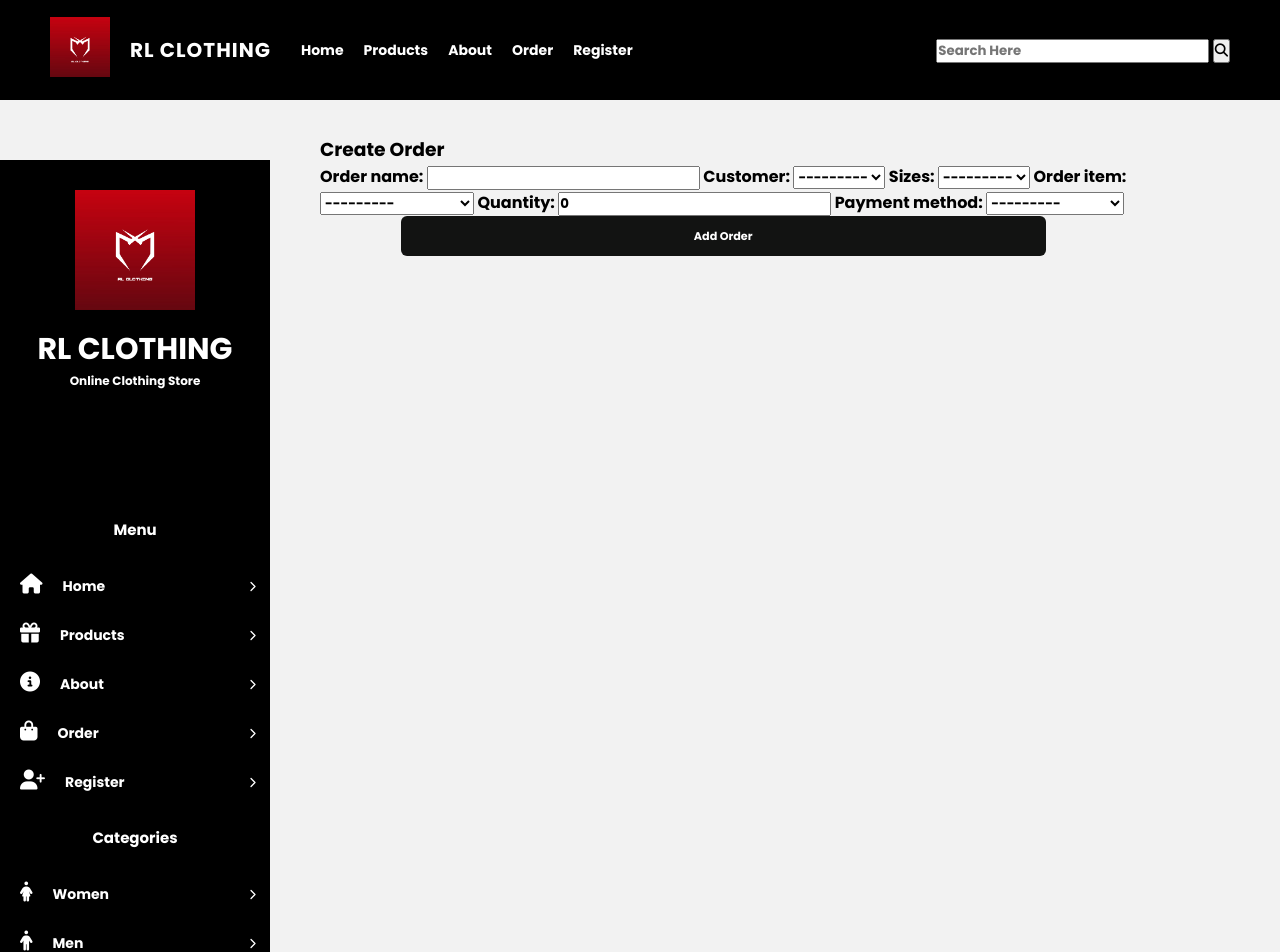
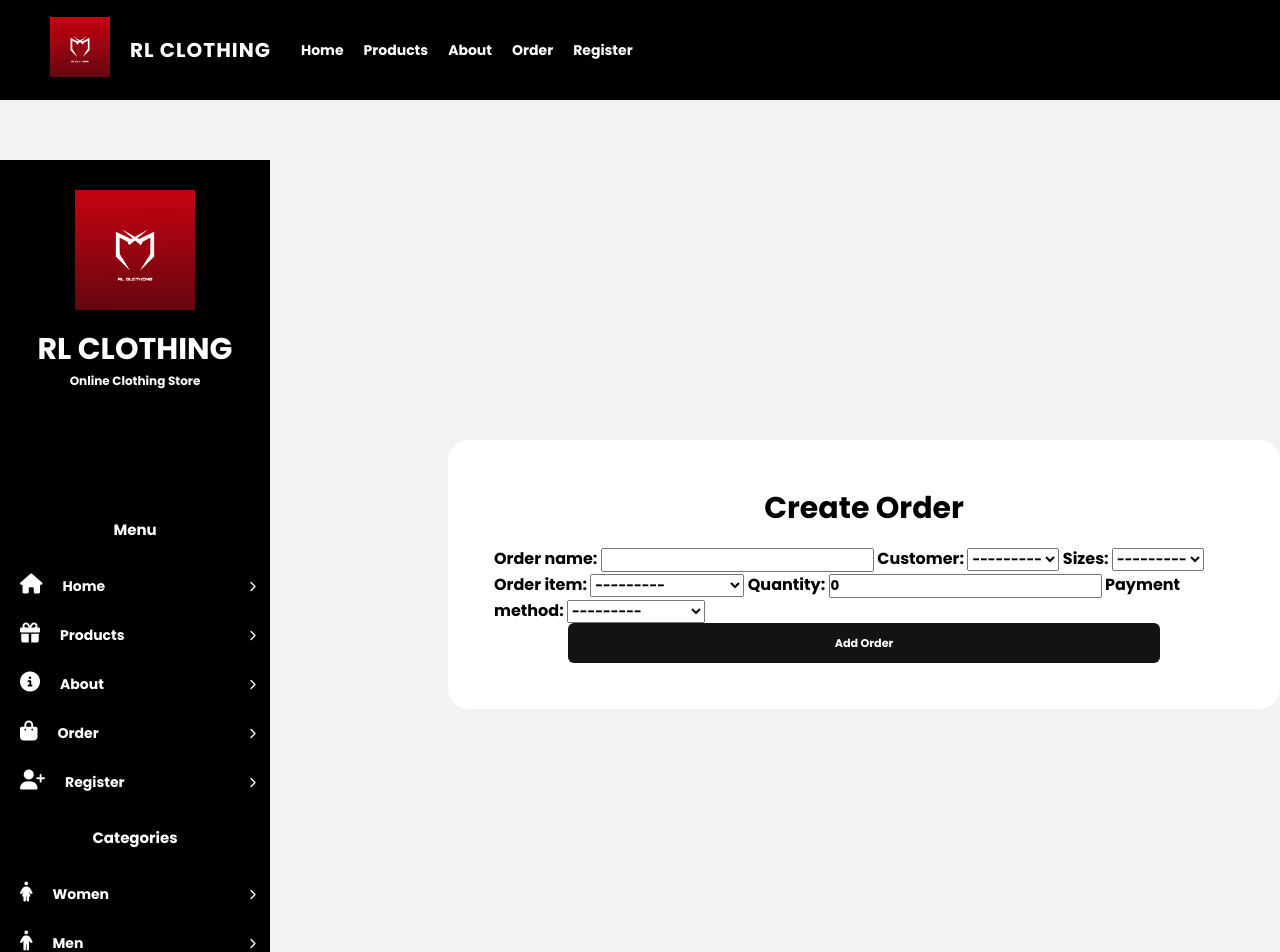
Before and after one commit to rylr03/Adji, a Django app: page /order/ in a window 1280 px wide. Shown: the top 952 px of the page. Run offline with Django 4.2, Linux system fonts and the light colour scheme; data comes from the database, SQL or seed files in the repository; some libraries are stand-ins or nearby versions.

Commit message:
initial commit

```diff
--- /dev/null
+++ b/myenv/pyvenv.cfg
@@ -0,0 +1,5 @@
+home = C:\Program Files\Python312
+include-system-site-packages = false
+version = 3.12.0
+executable = C:\Users\Rico\venv\Scripts\python.exe
+command = C:\Users\Rico\venv\Scripts\python.exe -m venv C:\Users\Rico\Desktop\Ecommerce\myenv
--- a/requirements.txt
+++ b/requirements.txt
@@ -1,5 +1,5 @@
 asgiref==3.7.2
-Django==4.2.7
-Pillow==10.1.0
+Django==4.2.6
+pillow==10.2.0
 sqlparse==0.4.4
 tzdata==2023.3
--- a/rlclothing/static/css/checkout.css
+++ b/rlclothing/static/css/checkout.css
@@ -133,28 +133,26 @@ nav .nav-items a:hover{
 
 /* Content */
 
-.contain{
-    width: 63%;
-    position: relative;
-    margin-top: 35px;
-    left: 25%;
-}
-.form-box form{
-    display: block;
-}
-.form-box {
-    color: #000;
+.contain .form-box {
+    position: absolute;
+    top: 55%;
+    left: 35%;
+    background-color: #fff;
+    border-radius: 20px;
+    border: 1px solid rgb(255, 255, 255);
+    padding: 45px;
+    justify-content: center;
 }
 
-.contain .title-page{
-    display: flex;
-    justify-content: space-between;
-    font-size: 20px;
+form{
+    margin-top: 15px;
+    display: block;
+    align-content: center;
 }
-.contain .title-page i{
-    padding-right: 15px;
-    font-size: 18px;
+.form-box h3{
+    text-align: center;
     color: #000;
+    font-size: 30px;
 }
 
 .contain .title-page h1{
--- a/rlclothing/templates/pages/CustomerRegister.html
+++ b/rlclothing/templates/pages/CustomerRegister.html
@@ -35,10 +35,6 @@
             <li><a href="{% url 'orderspage' %}">Order</a></li>
             <li><a href="{% url 'regiscusto' %}">Register</a></li>
         </div>
-        <form action="#">
-               <input type="search" class="search-data" placeholder="Search Here" required>
-               <button type="submit" class="button"><i class="fa-solid fa-magnifying-glass"></i></button>
-        </form>
 
 
     </nav>
--- a/rlclothing/templates/pages/orderspage.html
+++ b/rlclothing/templates/pages/orderspage.html
@@ -34,10 +34,6 @@
             <li><a href="{% url 'regiscusto' %}">Register</a></li>
 
         </div>
-        <form action="#">
-               <input type="search" class="search-data" placeholder="Search Here" required>
-               <button type="submit" class="button"><i class="fa-solid fa-magnifying-glass"></i></button>
-        </form>
     </nav>
 
     <div class="sidebar">
```
Also changed, not shown: rlclothing/static/css/Myorders.css (+17 -39 lines), rlclothing/static/css/Register.css (+0 -47 lines), 9 other files.
